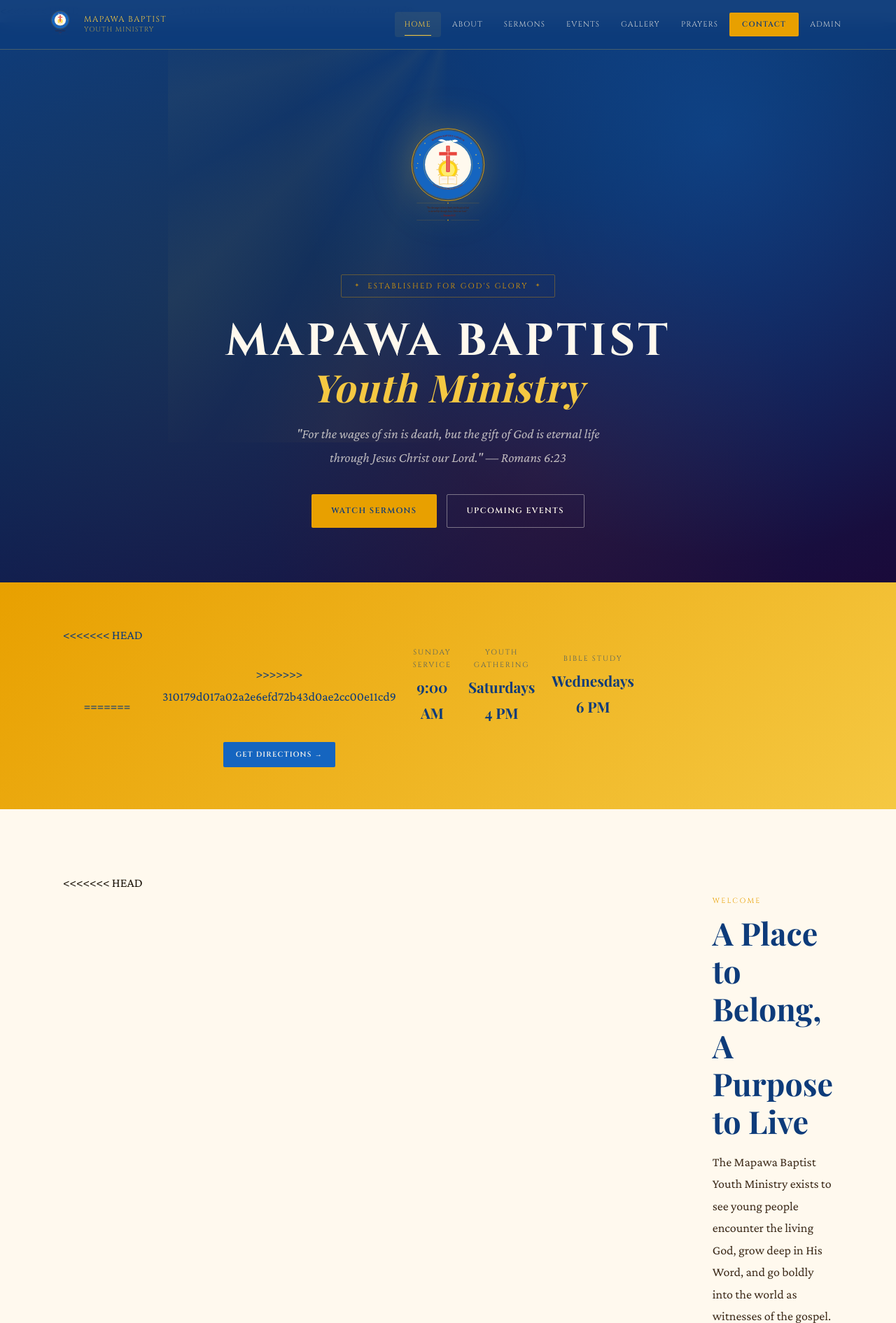
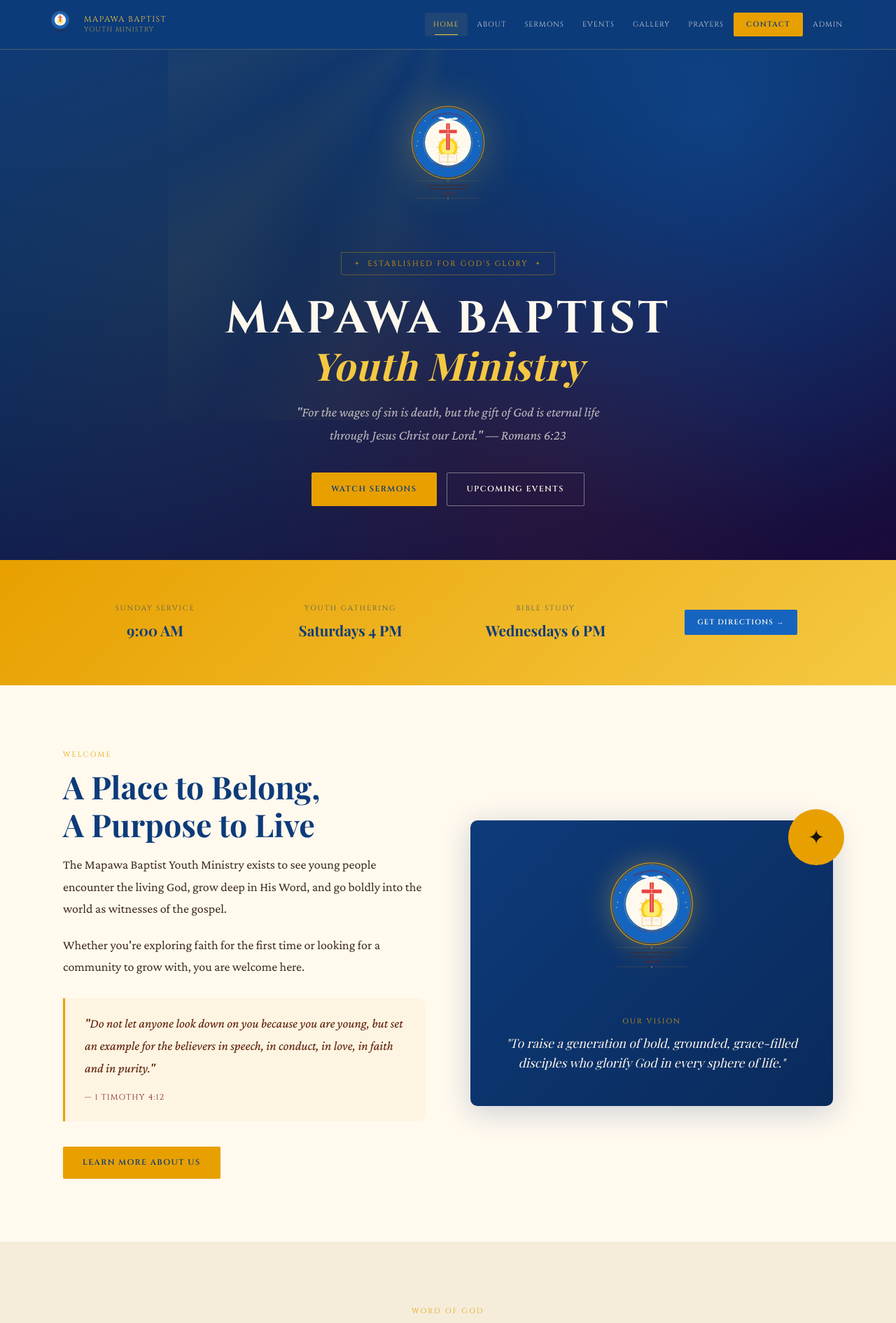
Before and after one commit to bahari23/Mapawa-Baptist-Youth, a PHP site: page /mapawa-baptist-youth/ in a window 1280 px wide. Shown: the top 1890 px of the page at 70% size. Run offline with PHP 8.4, Linux system fonts and the light colour scheme; some web fonts are replaced.

Commit message:
updating page layout

```diff
--- a/admin/login.php
+++ b/admin/login.php
@@ -38,16 +38,12 @@ if ($_SERVER['REQUEST_METHOD'] === 'POST') {
   <meta name="viewport" content="width=device-width, initial-scale=1.0" />
   <title>Admin Login — <?= SITE_NAME ?></title>
   <link rel="stylesheet" href="../assets/css/main.css" />
-<<<<<<< HEAD
   <link rel="stylesheet" href="../assets/css/responsive.css" />
-=======
->>>>>>> 310179d017a02a2e6efd72b43d0ae2cc00e11cd9
   <link rel="icon" type="image/svg+xml" href="../assets/images/logo.svg" />
   <style>
     body { background: #07111f; display: flex; align-items: center; justify-content: center; min-height: 100vh; }
     .login-wrap { width: 100%; max-width: 420px; padding: 24px; }
     .login-box { background: rgba(255,255,255,0.04); border: 1px solid rgba(245,200,66,0.15); border-radius: 12px; padding: 44px 40px; }
-<<<<<<< HEAD
     @media (max-width: 480px) {
       .login-wrap { padding: 16px; }
       .login-box  { padding: 32px 22px; border-radius: 8px; }
@@ -56,8 +52,6 @@ if ($_SERVER['REQUEST_METHOD'] === 'POST') {
     @media (max-width: 360px) {
       .login-box { padding: 24px 16px; }
     }
-=======
->>>>>>> 310179d017a02a2e6efd72b43d0ae2cc00e11cd9
     .login-logo { width: 72px; margin: 0 auto 20px; display: block; filter: drop-shadow(0 0 16px rgba(245,200,66,0.3)); }
     .login-title { font-family: var(--font-display); font-size: 0.72rem; letter-spacing: 0.2em; text-transform: uppercase; color: var(--gold-rich); text-align: center; margin-bottom: 4px; }
     .login-sub { font-family: var(--font-serif); font-size: 1rem; color: rgba(255,249,238,0.5); text-align: center; margin-bottom: 32px; }
--- a/admin/upload-sermons.html
+++ b/admin/upload-sermons.html
@@ -5,10 +5,7 @@
   <meta name="viewport" content="width=device-width, initial-scale=1.0" />
   <title>Admin — Upload Sermons · Mapawa Baptist Youth Ministry</title>
   <link rel="stylesheet" href="../assets/css/main.css" />
-<<<<<<< HEAD
   <link rel="stylesheet" href="../assets/css/responsive.css" />
-=======
->>>>>>> 310179d017a02a2e6efd72b43d0ae2cc00e11cd9
   <link rel="icon" type="image/svg+xml" href="../assets/images/logo.svg" />
   <style>
     body { background: #0d1a2e; }
--- a/assets/css/main.css
+++ b/assets/css/main.css
@@ -610,31 +610,4 @@ select.form-control { cursor: pointer; }
   transform: none;
 }
 
-<<<<<<< HEAD
 /* ── Responsive styles live in assets/css/responsive.css ──── */
-=======
-/* ── Mobile ───────────────────────────────────────────────── */
-@media (max-width: 900px) {
-  .grid-3 { grid-template-columns: repeat(2, 1fr); }
-  .grid-4 { grid-template-columns: repeat(2, 1fr); }
-  .footer-inner { grid-template-columns: 1fr 1fr; }
-}
-@media (max-width: 680px) {
-  .nav-links { display: none; }
-  .nav-links.open {
-    display: flex;
-    flex-direction: column;
-    position: fixed;
-    top: 70px; left: 0; right: 0;
-    background: rgba(13,59,122,0.98);
-    padding: 24px;
-    gap: 4px;
-    border-bottom: 1px solid rgba(245,200,66,0.2);
-  }
-  .nav-toggle { display: flex; }
-  .grid-3, .grid-2, .grid-4 { grid-template-columns: 1fr; }
-  .footer-inner { grid-template-columns: 1fr; }
-  .hero h1 { font-size: 2rem; }
-  .section { padding: 60px 20px; }
-}
->>>>>>> 310179d017a02a2e6efd72b43d0ae2cc00e11cd9
--- a/includes/admin_layout.php
+++ b/includes/admin_layout.php
@@ -27,10 +27,7 @@ function admin_head(string $title): void {
   <title><?= htmlspecialchars($title) ?> — Admin · <?= SITE_NAME ?></title>
   <link rel="stylesheet" href="<?= SITE_URL ?>/assets/css/main.css" />
   <link rel="stylesheet" href="<?= SITE_URL ?>/assets/css/admin.css" />
-<<<<<<< HEAD
   <link rel="stylesheet" href="<?= SITE_URL ?>/assets/css/responsive.css" />
-=======
->>>>>>> 310179d017a02a2e6efd72b43d0ae2cc00e11cd9
   <link rel="icon" type="image/svg+xml" href="<?= SITE_URL ?>/assets/images/logo.svg" />
 </head>
 <body class="admin-body">
--- a/index.html
+++ b/index.html
@@ -3,18 +3,12 @@
 <head>
   <meta charset="UTF-8" />
   <meta name="viewport" content="width=device-width, initial-scale=1.0" />
-<<<<<<< HEAD
   <meta name="theme-color" content="#0d3b7a" />
   <meta name="apple-mobile-web-app-capable" content="yes" />
   <title>Mapawa Baptist Youth Ministry</title>
   <meta name="description" content="Mapawa Baptist Church Youth Ministry — raising a generation for God's glory." />
   <link rel="stylesheet" href="assets/css/main.css" />
   <link rel="stylesheet" href="assets/css/responsive.css" />
-=======
-  <title>Mapawa Baptist Youth Ministry</title>
-  <meta name="description" content="Mapawa Baptist Church Youth Ministry — raising a generation for God's glory." />
-  <link rel="stylesheet" href="assets/css/main.css" />
->>>>>>> 310179d017a02a2e6efd72b43d0ae2cc00e11cd9
   <link rel="icon" type="image/svg+xml" href="assets/images/logo.svg" />
 </head>
 <body>
@@ -66,11 +60,7 @@
 <!-- ═══════════════ QUICK INFO BAND ═══════════════ -->
 <section class="band-gold section-sm">
   <div class="container">
-<<<<<<< HEAD
     <div class="layout-band-4col">
-=======
-    <div class="grid-4" style="align-items:center; text-align:center;">
->>>>>>> 310179d017a02a2e6efd72b43d0ae2cc00e11cd9
       <div>
         <div style="font-family:var(--font-display);font-size:0.65rem;letter-spacing:0.18em;text-transform:uppercase;margin-bottom:4px;opacity:0.7;">Sunday Service</div>
         <div style="font-family:var(--font-serif);font-size:1.3rem;font-weight:700;">9:00 AM</div>
@@ -93,11 +83,7 @@
 <!-- ═══════════════ WELCOME ═══════════════ -->
 <section class="section">
   <div class="container">
-<<<<<<< HEAD
     <div class="layout-welcome fade-in">
-=======
-    <div style="display:grid;grid-template-columns:1fr 1fr;gap:64px;align-items:center;" class="fade-in">
->>>>>>> 310179d017a02a2e6efd72b43d0ae2cc00e11cd9
       <div>
         <div class="section-label">Welcome</div>
         <h2 class="section-title">A Place to Belong,<br>A Purpose to Live</h2>
@@ -121,11 +107,7 @@
             "To raise a generation of bold, grounded, grace-filled disciples who glorify God in every sphere of life."
           </p>
         </div>
-<<<<<<< HEAD
         <div class="vision-star">✦</div>
-=======
-        <div style="position:absolute;top:-16px;right:-16px;width:80px;height:80px;background:var(--gold-rich);border-radius:50%;display:flex;align-items:center;justify-content:center;font-size:1.8rem;">✦</div>
->>>>>>> 310179d017a02a2e6efd72b43d0ae2cc00e11cd9
       </div>
     </div>
   </div>
@@ -190,11 +172,7 @@
       <div class="section-label" style="color:var(--gold-rich);">Gather Together</div>
       <h2 class="section-title section-title-light">Upcoming Events</h2>
     </div>
-<<<<<<< HEAD
     <div class="layout-events-grid fade-in">
-=======
-    <div class="grid-2 fade-in" style="gap:20px;">
->>>>>>> 310179d017a02a2e6efd72b43d0ae2cc00e11cd9
       <div style="background:rgba(255,255,255,0.06);border:1px solid rgba(245,200,66,0.2);border-radius:var(--radius-lg);padding:28px;display:flex;gap:20px;align-items:flex-start;">
         <div style="background:var(--gold-rich);color:var(--blue-deep);border-radius:var(--radius);padding:10px 14px;text-align:center;min-width:60px;">
           <div style="font-family:var(--font-display);font-size:1.4rem;font-weight:700;line-height:1;">14</div>
@@ -249,11 +227,7 @@
 <!-- ═══════════════ PRAYER CTA ═══════════════ -->
 <section class="section">
   <div class="container">
-<<<<<<< HEAD
     <div class="prayer-cta-box" style="background:linear-gradient(135deg,var(--burgundy) 0%,var(--burgundy-dk) 100%);border-radius:var(--radius-lg);text-align:center;position:relative;overflow:hidden;" class="fade-in">
-=======
-    <div style="background:linear-gradient(135deg,var(--burgundy) 0%,var(--burgundy-dk) 100%);border-radius:var(--radius-lg);padding:60px 48px;text-align:center;position:relative;overflow:hidden;" class="fade-in">
->>>>>>> 310179d017a02a2e6efd72b43d0ae2cc00e11cd9
       <div style="position:absolute;inset:0;background:radial-gradient(circle at 50% 100%,rgba(245,200,66,0.1) 0%,transparent 60%);pointer-events:none;"></div>
       <div style="position:relative;z-index:1;">
         <div style="font-family:var(--font-display);font-size:0.65rem;letter-spacing:0.22em;text-transform:uppercase;color:var(--gold-rich);margin-bottom:12px;">Reach Out</div>
--- a/services/service-002.html
+++ b/services/service-002.html
@@ -5,10 +5,7 @@
   <meta name="viewport" content="width=device-width, initial-scale=1.0" />
   <title>Walking in the Spirit — Mapawa Baptist Youth Ministry</title>
   <link rel="stylesheet" href="../assets/css/main.css" />
-<<<<<<< HEAD
   <link rel="stylesheet" href="../assets/css/responsive.css" />
-=======
->>>>>>> 310179d017a02a2e6efd72b43d0ae2cc00e11cd9
   <link rel="icon" type="image/svg+xml" href="../assets/images/logo.svg" />
 </head>
 <body>
--- a/services/service-003.html
+++ b/services/service-003.html
@@ -5,10 +5,7 @@
   <meta name="viewport" content="width=device-width, initial-scale=1.0" />
   <title>Rooted &amp; Grounded in Love — Mapawa Baptist Youth Ministry</title>
   <link rel="stylesheet" href="../assets/css/main.css" />
-<<<<<<< HEAD
   <link rel="stylesheet" href="../assets/css/responsive.css" />
-=======
->>>>>>> 310179d017a02a2e6efd72b43d0ae2cc00e11cd9
   <link rel="icon" type="image/svg+xml" href="../assets/images/logo.svg" />
 </head>
 <body>
--- a/services/service-004.html
+++ b/services/service-004.html
@@ -5,10 +5,7 @@
   <meta name="viewport" content="width=device-width, initial-scale=1.0" />
   <title>The Cross Changes Everything — Mapawa Baptist Youth Ministry</title>
   <link rel="stylesheet" href="../assets/css/main.css" />
-<<<<<<< HEAD
   <link rel="stylesheet" href="../assets/css/responsive.css" />
-=======
->>>>>>> 310179d017a02a2e6efd72b43d0ae2cc00e11cd9
   <link rel="icon" type="image/svg+xml" href="../assets/images/logo.svg" />
 </head>
 <body>
```
Also changed, not shown: about.html (+0 -9 lines), assets/css/admin.css (+1 -14 lines), contact.html (+0 -9 lines), events.html (+0 -20 lines), gallery.html (+0 -20 lines), prayers.html (+0 -9 lines), services.html (+0 -12 lines), services/service-001-foundation-of-the-youth-ministry.html (+0 -7 lines), README.md.
